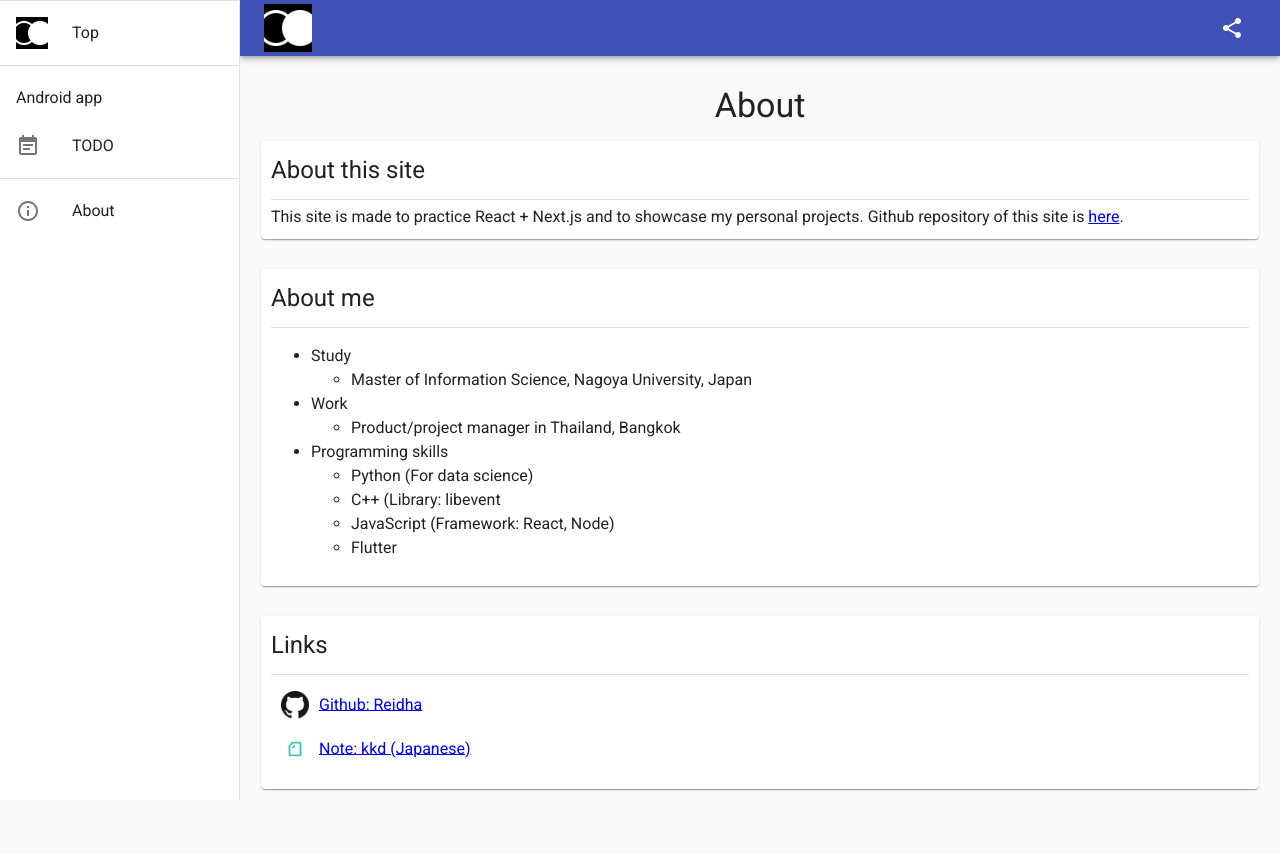
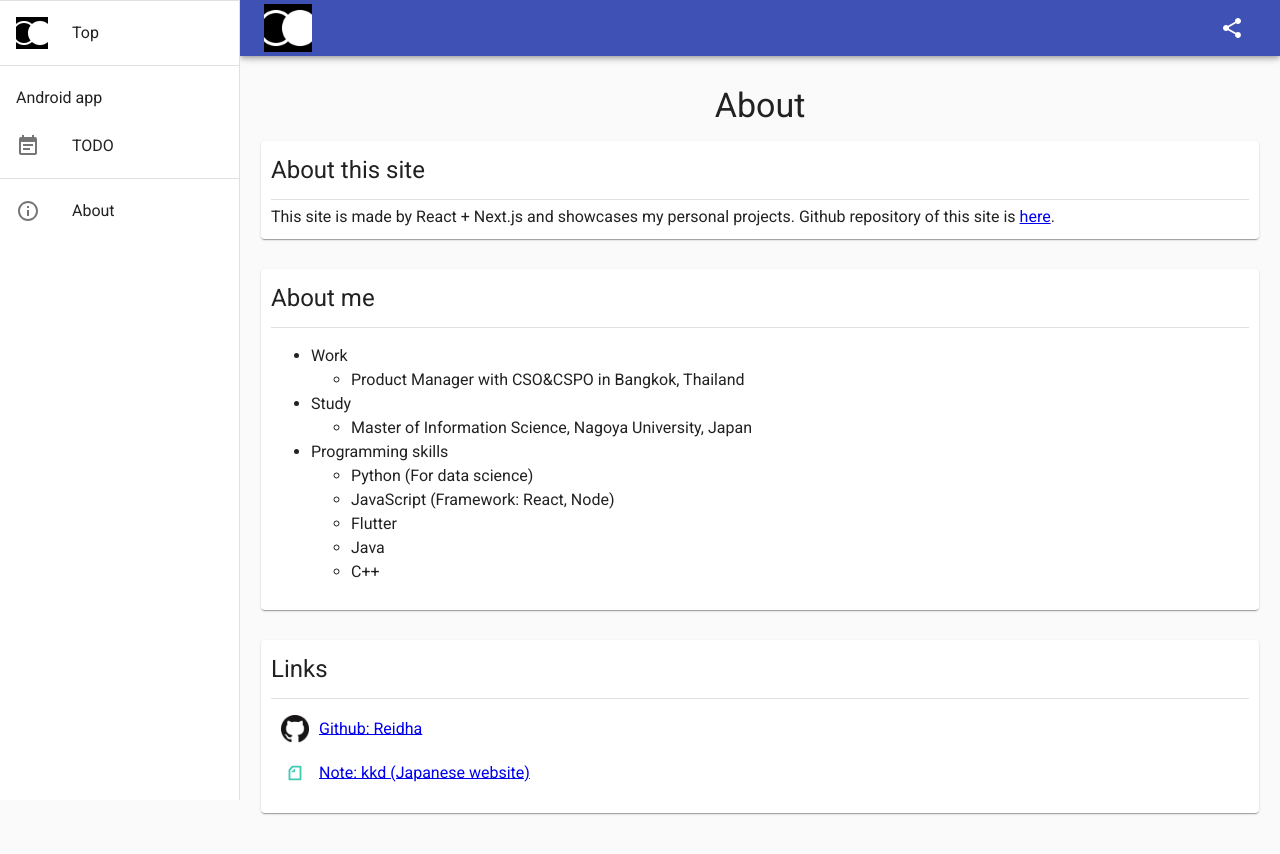
Before and after one commit to reidha/next_site, a Next.js app: page /about in a window 1280 px wide. Shown: the top 854 px of the page. Built offline with nearby package versions, Linux system fonts and the light colour scheme.

Commit message:
Update about page & Add Google Play link

```diff
--- a/next.config.js
+++ b/next.config.js
@@ -1,3 +1,4 @@
+// eslint-disable-next-line no-undef
 module.exports = {
     exportTrailingSlash: true,
     exportPathMap: () => ({
--- a/pages/about.js
+++ b/pages/about.js
@@ -33,7 +33,7 @@ export default function About(props) {
                 <Typography variant="h5">About this site</Typography>
                 <Divider className={classes.divider}/>
                 <Typography variant="body1" component="div">
-                    This site is made to practice React + Next.js and to showcase my personal projects.
+                    This site is made by React + Next.js and showcases my personal projects.
                     Github repository of this site is <a href={urlGithubNextSite}>here</a>.
                 </Typography>
             </Paper>
@@ -42,22 +42,23 @@ export default function About(props) {
                 <Divider className={classes.divider}/>
                 <Typography variant="body1" component="div">
                     <ul>
+                        <li>Work
+                            <ul>
+                                <li>Product Manager with CSO&CSPO in Bangkok, Thailand</li>
+                            </ul>
+                        </li>
                         <li>Study
                             <ul>
                                 <li>Master of Information Science, Nagoya University, Japan</li>
                             </ul>
                         </li>
-                        <li>Work
-                            <ul>
-                                <li>Product/project manager in Thailand, Bangkok</li>
-                            </ul>
-                        </li>
                         <li>Programming skills
                             <ul>
                                 <li>Python (For data science)</li>
-                                <li>C++ (Library: libevent</li>
                                 <li>JavaScript (Framework: React, Node)</li>
                                 <li>Flutter</li>
+                                <li>Java</li>
+                                <li>C++</li>
                             </ul>
                         </li>
                     </ul>
@@ -76,7 +77,7 @@ export default function About(props) {
                     <p>
                         <a href={urlNoteKkd} target="_blank" rel="noopener noreferrer">
                             <img src="/image/note-logo.svg" alt="Note Logo" height="28" className={classes.logoLink} />
-                            <span className={classes.logoLink}>Note: kkd (Japanese)</span>
+                            <span className={classes.logoLink}>Note: kkd (Japanese website)</span>
                         </a>
                     </p>
                 </Typography>
--- a/pages/products/todo.js
+++ b/pages/products/todo.js
@@ -4,7 +4,8 @@ export default function Todo() {
     return (
         <Layout>
             <p>Under preparation</p>
-            <p>Please go to about page</p>
+            <a href='https://play.google.com/store/apps/details?id=io.github.reidha.simplelightweighttodo&pcampaignid=pcampaignidMKT-Other-global-all-co-prtnr-py-PartBadge-Mar2515-1'>
+                <img alt='Get it on Google Play' src='https://play.google.com/intl/en_us/badges/static/images/badges/en_badge_web_generic.png' width="155px"/></a>
         </Layout>
     );
 }
--- a/utils/analytics.js
+++ b/utils/analytics.js
@@ -5,15 +5,18 @@ import { gaTrackingId } from './constant';
 export const initGA = () => {
   ReactGA.initialize(gaTrackingId)
 }
+
 export const logPageView = () => {
   ReactGA.set({ page: window.location.pathname })
   ReactGA.pageview(window.location.pathname)
 }
+
 export const logEvent = (category = '', action = '') => {
   if (category && action) {
     ReactGA.event({ category, action })
   }
 }
+
 export const logException = (description = '', fatal = false) => {
   if (description) {
     ReactGA.exception({ description, fatal })
```
Lines whose indentation alone changed are shown as unchanged.
